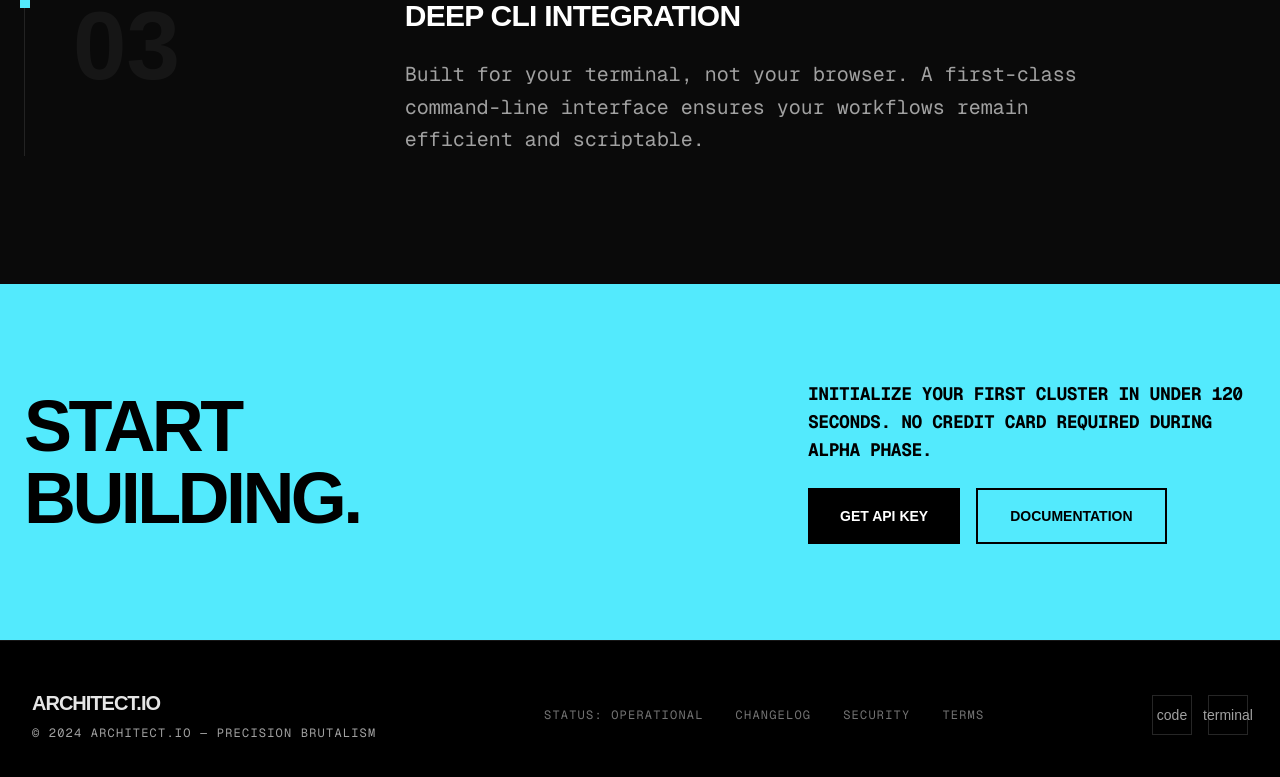
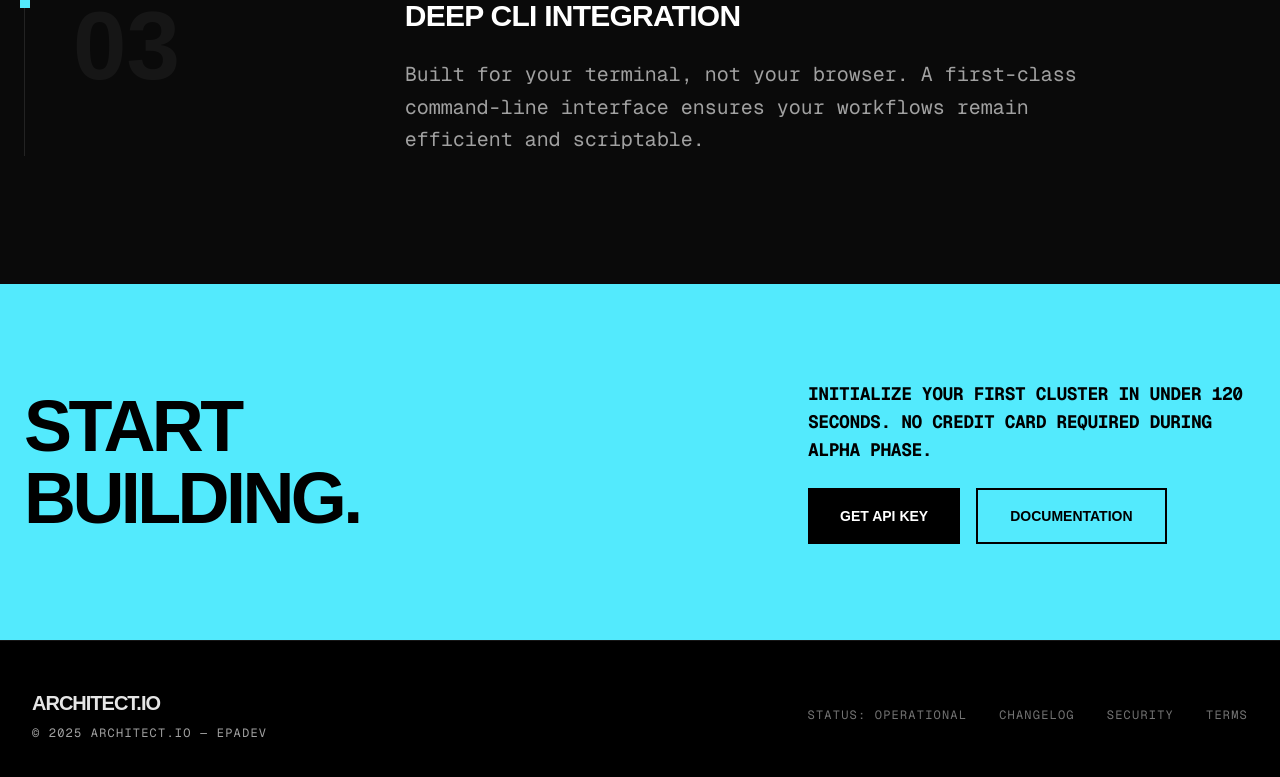
Before and after one commit to elisbanpaco/applied-nlp-engine, a Next.js app in the folder client/: page / in a window 1280 px wide. Shown: the part 2404-3181 px from the top of the page. Built offline with nearby package versions, Linux system fonts and the light colour scheme.

Commit message:
update Footer component

```diff
--- a/client/src/components/Footer.tsx
+++ b/client/src/components/Footer.tsx
@@ -7,7 +7,7 @@ export function Footer() {
             ARCHITECT.IO
           </div>
           <p className="font-mono text-xs uppercase tracking-widest text-neutral-400">
-            © 2024 ARCHITECT.IO — PRECISION BRUTALISM
+            © 2025 ARCHITECT.IO — EPADEV
           </p>
         </div>
         <div className="flex flex-wrap justify-center gap-8">
@@ -23,18 +23,6 @@ export function Footer() {
             ),
           )}
         </div>
-        <div className="mt-8 md:mt-0 flex gap-4">
-          {["code", "terminal"].map((icon) => (
-            <button
-              key={icon}
-              className="w-10 h-10 border border-neutral-800 flex items-center justify-center hover:bg-white/5 transition-colors"
-            >
-              <span className="material-symbols-outlined text-neutral-400 text-sm">
-                {icon}
-              </span>
-            </button>
-          ))}
-        </div>
       </div>
     </footer>
   );
```
